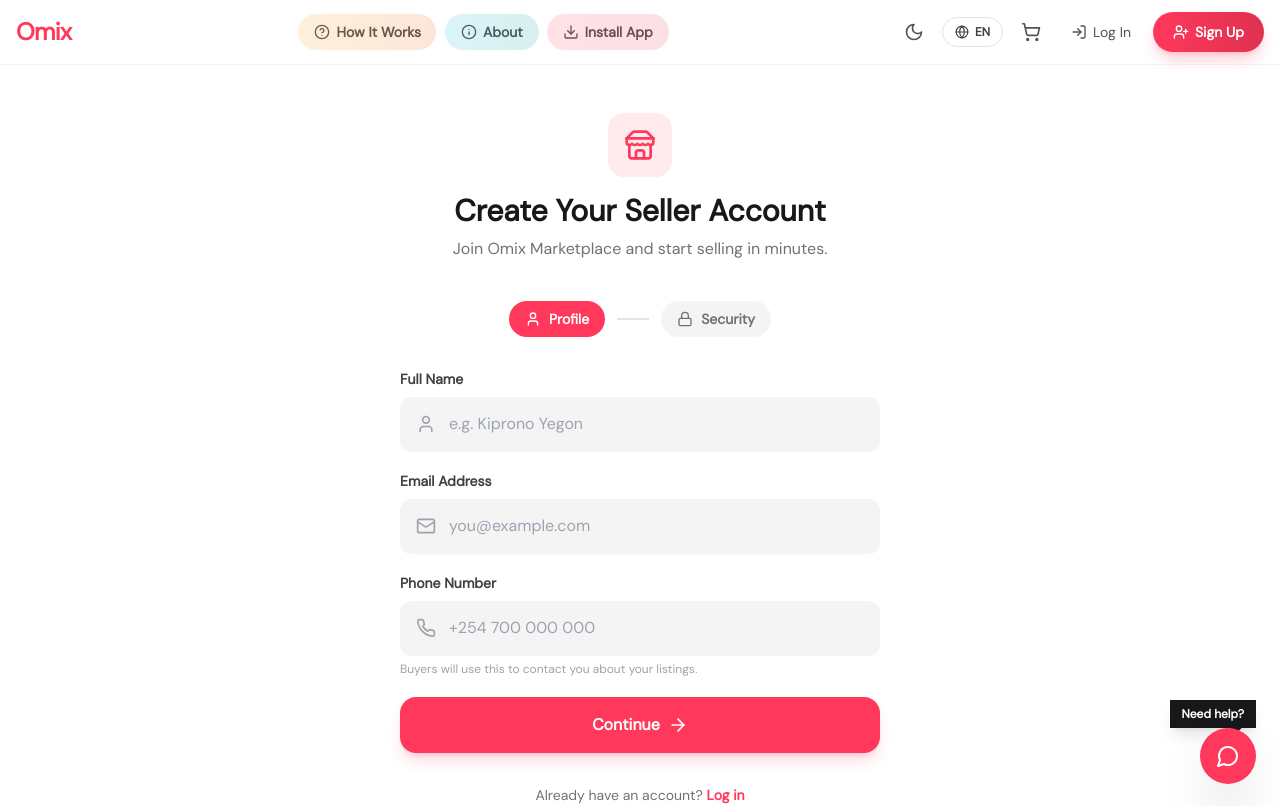
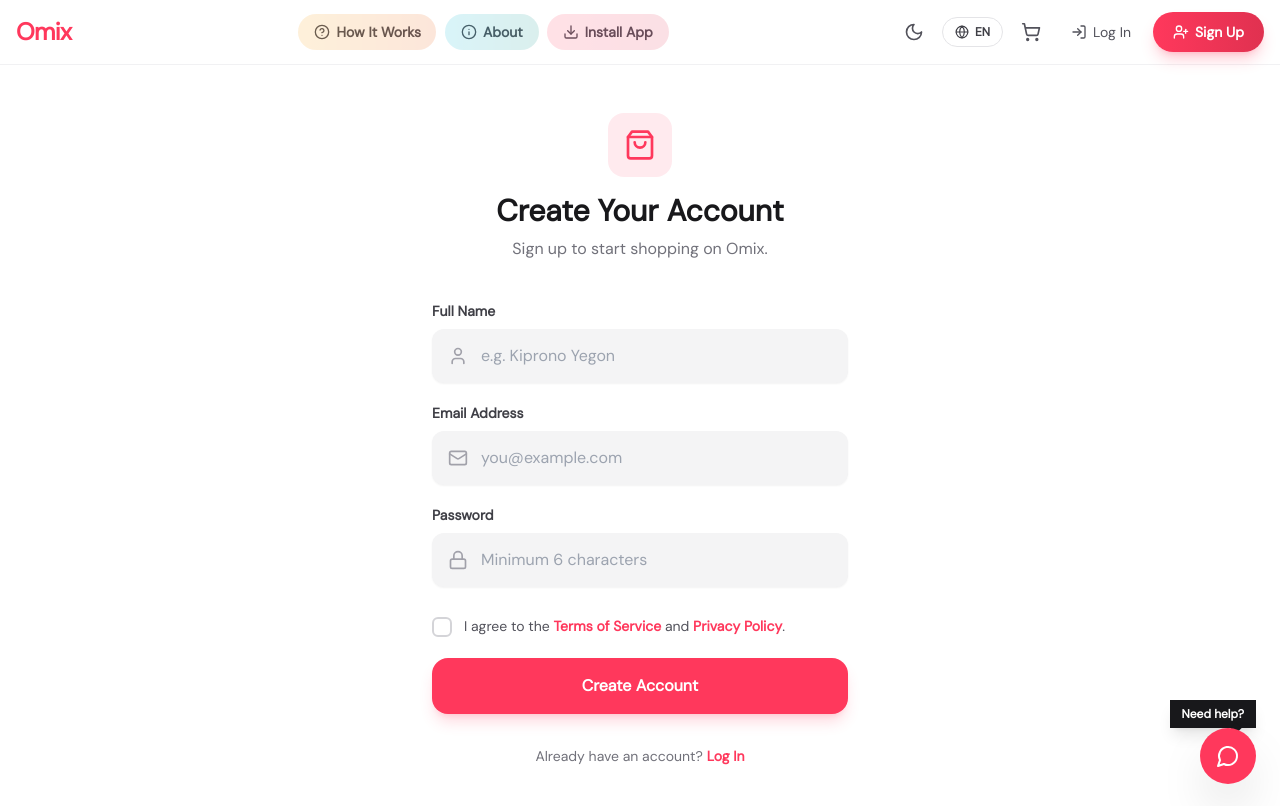
Before and after one commit to oliver4441/stor1, a React (Vite) app: page /signup in a window 1280 px wide. Shown: the top 806 px of the page. Built offline with nearby package versions, Linux system fonts and the light colour scheme.

Commit message:
fix: scrub marketplace references from user-facing pages
- Signup: simplified to buyer-only (no seller onboarding)
- About: rewritten as store (not marketplace)
- ListingDetails: 'Seller Details' → 'Sold by Omix Store'
- Navbar & Footer: already clean (no sell/wishes/events)

```diff
--- a/src/pages/About.jsx
+++ b/src/pages/About.jsx
@@ -1,18 +1,34 @@
-import { Mail, Phone } from 'lucide-react'
+import { Mail, Phone, ShoppingBag, Shield, Truck } from 'lucide-react'
 
 function About() {
   return (
     <div className="max-w-3xl mx-auto px-4 py-12 w-full" data-name="about-page">
-      <h1 className="text-4xl font-black mb-8 text-zinc-900 dark:text-white tracking-tight">About Omix</h1>
+      <h1 className="text-4xl font-black mb-8 text-zinc-900 dark:text-white tracking-tight">About Omix Store</h1>
 
       <div className="space-y-12 text-zinc-600 dark:text-zinc-300">
         <section>
           <h2 className="text-2xl font-bold mb-4 text-zinc-900 dark:text-white">What is Omix?</h2>
           <p className="leading-relaxed text-lg">
-            Omix Marketplace is a modern, clean platform designed specifically for the Kericho community.
-            We believe local commerce shouldn't be complicated by forced accounts, heavy applications, or confusing interfaces.
-            Omix gives you precisely what you need: a beautiful place to list items and a faster way to find them.
+            Omix Store is your trusted online store in Kericho, Kenya. We offer a curated selection of quality products — from electronics and fashion to home essentials and school supplies — all at great prices. Browse, add to cart, and pay easily via M-Pesa with delivery to your doorstep.
           </p>
+        </section>
+
+        <section className="grid md:grid-cols-3 gap-6">
+          <div className="bg-zinc-50 dark:bg-zinc-900 p-6 rounded-3xl border border-zinc-200 dark:border-zinc-800 text-center">
+            <ShoppingBag className="w-8 h-8 text-[#ff385c] mx-auto mb-3" />
+            <h3 className="font-bold text-zinc-900 dark:text-white mb-1">Shop Online</h3>
+            <p className="text-sm">Browse products, add to cart, and checkout in seconds.</p>
+          </div>
+          <div className="bg-zinc-50 dark:bg-zinc-900 p-6 rounded-3xl border border-zinc-200 dark:border-zinc-800 text-center">
+            <Shield className="w-8 h-8 text-[#ff385c] mx-auto mb-3" />
+            <h3 className="font-bold text-zinc-900 dark:text-white mb-1">Secure Payments</h3>
+            <p className="text-sm">Pay via M-Pesa STK push — safe, instant, no cash needed.</p>
+          </div>
+          <div className="bg-zinc-50 dark:bg-zinc-900 p-6 rounded-3xl border border-zinc-200 dark:border-zinc-800 text-center">
+            <Truck className="w-8 h-8 text-[#ff385c] mx-auto mb-3" />
+            <h3 className="font-bold text-zinc-900 dark:text-white mb-1">Fast Delivery</h3>
+            <p className="text-sm">We deliver within Kericho in 2-5 business days.</p>
+          </div>
         </section>
 
         <section className="grid md:grid-cols-2 gap-8">
@@ -21,22 +37,22 @@
             <ul className="space-y-4">
               <li className="flex gap-3">
                 <div className="w-6 h-6 rounded-full bg-[#ff385c]/10 text-[#ff385c] flex-shrink-0 flex items-center justify-center text-xs font-bold">1</div>
-                <p><strong>Buyers:</strong> Browse or search for items in your area. Contact sellers directly.</p>
+                <p><strong>Browse:</strong> Search or filter products by category.</p>
               </li>
               <li className="flex gap-3">
                 <div className="w-6 h-6 rounded-full bg-[#ff385c]/10 text-[#ff385c] flex-shrink-0 flex items-center justify-center text-xs font-bold">2</div>
-                <p><strong>Sellers:</strong> Click 'Sell', fill in your details, and your listing is live instantly.</p>
+                <p><strong>Checkout:</strong> Add to cart, enter your details, and pay via M-Pesa.</p>
               </li>
               <li className="flex gap-3">
                 <div className="w-6 h-6 rounded-full bg-[#ff385c]/10 text-[#ff385c] flex-shrink-0 flex items-center justify-center text-xs font-bold">3</div>
-                <p><strong>Safety:</strong> We advocate for face-to-face exchanges for goods. Use our M-Pesa integration for safe transactions.</p>
+                <p><strong>Delivered:</strong> We deliver to your doorstep in Kericho.</p>
               </li>
             </ul>
           </div>
 
           <div className="bg-zinc-100 dark:bg-zinc-900 p-8 rounded-3xl border border-zinc-200 dark:border-zinc-800">
             <h2 className="text-xl font-bold mb-4 text-zinc-900 dark:text-white">Contact Us</h2>
-            <p className="mb-6 text-sm">Need help or want to report a listing? Reach out to our local team in Kericho.</p>
+            <p className="mb-6 text-sm">Need help with an order? Reach out to our team in Kericho.</p>
             <div className="space-y-4">
               <div className="flex items-center gap-3">
                 <Mail className="w-5 h-5 text-[#ff385c]" />
--- a/src/pages/ListingDetails.jsx
+++ b/src/pages/ListingDetails.jsx
@@ -104,20 +104,19 @@
             </div>
           )}
 
-          {listing.seller_name && (
-            <div className="border-t border-zinc-200 dark:border-zinc-800 py-6">
-              <h3 className="font-bold mb-4 text-lg">Seller Details</h3>
-              <div className="flex items-center gap-4">
-                <div className="w-12 h-12 bg-zinc-200 dark:bg-zinc-800 rounded-full flex items-center justify-center font-bold text-xl text-[#ff385c]">
-                  {listing.seller_name.charAt(0)}
-                </div>
-                <div>
-                  <p className="font-bold text-zinc-900 dark:text-white">{listing.seller_name}</p>
-                  {listing.seller_phone && <p className="text-sm text-zinc-500">{listing.seller_phone}</p>}
-                </div>
+          {/* Seller Details - Show store info */}
+          <div className="border-t border-zinc-200 dark:border-zinc-800 py-6">
+            <h3 className="font-bold mb-4 text-lg">Sold by</h3>
+            <div className="flex items-center gap-4">
+              <div className="w-12 h-12 bg-[#ff385c]/10 rounded-full flex items-center justify-center font-bold text-xl text-[#ff385c]">
+                O
+              </div>
+              <div>
+                <p className="font-bold text-zinc-900 dark:text-white">Omix Store</p>
+                <p className="text-sm text-zinc-500">Kericho, Kenya</p>
               </div>
             </div>
-          )}
+          </div>
 
           {/* Add to Cart Section */}
           <div className="mt-6 space-y-3">
--- a/src/pages/Signup.jsx
+++ b/src/pages/Signup.jsx
@@ -2,7 +2,7 @@
 import { useNavigate, Link } from 'react-router-dom';
 import { signUp } from '../utils/api';
 import { useLang } from '../utils/lang';
-import { User, Mail, Lock, Phone, ArrowRight, CheckCircle2, Store } from 'lucide-react';
+import { User, Mail, Lock, CheckCircle2, ShoppingBag } from 'lucide-react';
 
 function Signup() {
   const { t } = useLang();
@@ -13,23 +13,13 @@
   const [needsVerification, setNeedsVerification] = useState(false);
   const [registeredEmail, setRegisteredEmail] = useState('');
   const [agreed, setAgreed] = useState(false);
-  const [step, setStep] = useState(1);
   const [formData, setFormData] = useState({
     fullName: '',
     email: '',
-    phone: '',
     password: '',
   });
 
   const updateField = (field, value) => setFormData(prev => ({ ...prev, [field]: value }));
-
-  const handleContinue = () => {
-    if (!formData.fullName.trim()) { setError('Please enter your full name'); return; }
-    if (!formData.email.trim() || !formData.email.includes('@')) { setError('Please enter a valid email'); return; }
-    if (!formData.phone.trim()) { setError('Please enter your phone number'); return; }
-    setError('');
-    setStep(2);
-  };
 
   const handleSignup = async (e) => {
     e.preventDefault();
@@ -43,13 +33,12 @@
         email: formData.email,
         password: formData.password,
         fullName: formData.fullName,
-        phone: formData.phone,
       });
 
       if (result.success) {
         if (result.session) {
           setSuccess(true);
-          setTimeout(() => navigate('/dashboard'), 1500);
+          setTimeout(() => navigate('/account'), 1500);
         } else {
           setNeedsVerification(true);
           setRegisteredEmail(formData.email);
@@ -72,13 +61,13 @@
           <div className="w-16 h-16 bg-blue-100 dark:bg-blue-900/40 rounded-full flex items-center justify-center mx-auto mb-4">
             <span className="text-3xl">📧</span>
           </div>
-          <h2 className="text-2xl font-black mb-2">{t('auth.checkEmail')}</h2>
+          <h2 className="text-2xl font-black mb-2">Check Your Email</h2>
           <p className="text-zinc-500 dark:text-zinc-400 mb-2">
-            {t('auth.checkEmailDesc')} <strong className="text-zinc-700 dark:text-zinc-300">{registeredEmail}</strong>
+            We sent a verification link to <strong className="text-zinc-700 dark:text-zinc-300">{registeredEmail}</strong>
           </p>
-          <p className="text-sm text-zinc-400">{t('auth.checkEmailInstr')}</p>
+          <p className="text-sm text-zinc-400">Click the link to activate your account.</p>
         </div>
-        <Link to="/login" className="text-[#ff385c] font-bold hover:underline">{t('auth.goToLogin')}</Link>
+        <Link to="/login" className="text-[#ff385c] font-bold hover:underline">Go to Login</Link>
       </div>
     );
   }
@@ -87,37 +76,21 @@
     return (
       <div className="max-w-md mx-auto px-4 py-20 text-center">
         <div className="bg-green-100 dark:bg-green-900/20 text-green-600 p-8 rounded-3xl inline-block mb-4">
-          <h2 className="text-3xl font-black mb-2">{t('auth.accountCreated')}</h2>
-          <p className="text-zinc-500 dark:text-zinc-400">{t('auth.accountCreatedDesc')}</p>
+          <h2 className="text-3xl font-black mb-2">Account Created!</h2>
+          <p className="text-zinc-500 dark:text-zinc-400">Redirecting to your account...</p>
         </div>
       </div>
     );
   }
 
   return (
-    <div className="max-w-lg mx-auto px-4 py-12 w-full" data-name="signup-page">
-      {/* Header */}
+    <div className="max-w-md mx-auto px-4 py-12 w-full" data-name="signup-page">
       <div className="text-center mb-10">
         <div className="w-16 h-16 bg-[#ff385c]/10 rounded-2xl flex items-center justify-center mx-auto mb-4">
-          <Store className="w-8 h-8 text-[#ff385c]" />
+          <ShoppingBag className="w-8 h-8 text-[#ff385c]" />
         </div>
-        <h1 className="text-3xl font-black mb-2 text-zinc-900 dark:text-white">Create Your Seller Account</h1>
-        <p className="text-zinc-500 dark:text-zinc-400">Join Omix Marketplace and start selling in minutes.</p>
-      </div>
-
-      {/* Progress Steps */}
-      <div className="flex items-center justify-center gap-3 mb-8">
-        <div className={`flex items-center gap-2 px-4 py-2 rounded-full text-sm font-bold transition-all ${step >= 1 ? 'bg-[#ff385c] text-white' : 'bg-zinc-100 dark:bg-zinc-800 text-zinc-500'}`}>
-          <User className="w-4 h-4" />
-          <span className="hidden sm:inline">Profile</span>
-          <span className="sm:hidden">1</span>
-        </div>
-        <div className="w-8 h-0.5 bg-zinc-200 dark:bg-zinc-700" />
-        <div className={`flex items-center gap-2 px-4 py-2 rounded-full text-sm font-bold transition-all ${step >= 2 ? 'bg-[#ff385c] text-white' : 'bg-zinc-100 dark:bg-zinc-800 text-zinc-500'}`}>
-          <Lock className="w-4 h-4" />
-          <span className="hidden sm:inline">Security</span>
-          <span className="sm:hidden">2</span>
-        </div>
+        <h1 className="text-3xl font-black mb-2 text-zinc-900 dark:text-white">Create Your Account</h1>
+        <p className="text-zinc-500 dark:text-zinc-400">Sign up to start shopping on Omix.</p>
       </div>
 
       {error && (
@@ -126,9 +99,7 @@
         </div>
       )}
 
-      {/* Step 1: Profile Info */}
-      {step === 1 && (
-        <div className="space-y-5">
+      <form onSubmit={handleSignup} className="space-y-5">
         <div>
           <label className="block text-sm font-bold mb-2 text-zinc-700 dark:text-zinc-300">Full Name</label>
           <div className="relative">
@@ -156,48 +127,7 @@
           </div>
         </div>
         <div>
-            <label className="block text-sm font-bold mb-2 text-zinc-700 dark:text-zinc-300">Phone Number</label>
-            <div className="relative">
-              <Phone className="absolute left-4 top-1/2 -translate-y-1/2 w-5 h-5 text-zinc-400" />
-              <input
-                type="tel"
-                value={formData.phone}
-                onChange={e => updateField('phone', e.target.value)}
-                placeholder="+254 700 000 000"
-                className="w-full pl-12 pr-4 py-3.5 rounded-xl bg-zinc-100 dark:bg-zinc-900 border border-transparent focus:border-[#ff385c] focus:bg-white dark:focus:bg-zinc-950 focus:outline-none text-zinc-900 dark:text-white transition-all shadow-sm"
-              />
-            </div>
-            <p className="text-xs text-zinc-400 mt-1.5">Buyers will use this to contact you about your listings.</p>
-          </div>
-
-          <button
-            onClick={handleContinue}
-            className="w-full bg-[#ff385c] text-white font-black py-4 rounded-2xl hover:bg-[#e03150] transition-all shadow-lg shadow-[#ff385c]/20 flex items-center justify-center gap-2"
-          >
-            Continue
-            <ArrowRight className="w-5 h-5" />
-          </button>
-        </div>
-      )}
-
-      {/* Step 2: Password & Agreement */}
-      {step === 2 && (
-        <form onSubmit={handleSignup} className="space-y-5">
-          <div className="bg-zinc-50 dark:bg-zinc-900/50 rounded-2xl p-4 flex items-center gap-3">
-            <div className="w-10 h-10 bg-[#ff385c]/10 rounded-full flex items-center justify-center flex-shrink-0">
-              <User className="w-5 h-5 text-[#ff385c]" />
-            </div>
-            <div className="min-w-0">
-              <p className="font-bold text-zinc-900 dark:text-white text-sm truncate">{formData.fullName}</p>
-              <p className="text-xs text-zinc-500 truncate">{formData.email}</p>
-            </div>
-            <button type="button" onClick={() => setStep(1)} className="ml-auto text-xs font-bold text-[#ff385c] hover:underline flex-shrink-0">
-              Edit
-            </button>
-          </div>
-
-          <div>
-            <label className="block text-sm font-bold mb-2 text-zinc-700 dark:text-zinc-300">Create Password</label>
+          <label className="block text-sm font-bold mb-2 text-zinc-700 dark:text-zinc-300">Password</label>
           <div className="relative">
             <Lock className="absolute left-4 top-1/2 -translate-y-1/2 w-5 h-5 text-zinc-400" />
             <input
@@ -213,7 +143,6 @@
           </div>
         </div>
 
-          {/* User Agreement */}
         <label className="flex items-start gap-3 cursor-pointer group pt-2">
           <div className="relative mt-0.5">
             <input
@@ -232,13 +161,12 @@
         </label>
 
         <button type="submit" disabled={loading} className="w-full bg-[#ff385c] text-white font-black py-4 rounded-2xl hover:bg-[#e03150] transition-all disabled:opacity-50 shadow-lg shadow-[#ff385c]/20">
-            {loading ? t('auth.creatingAccount') : 'Create Account & Start Selling'}
+          {loading ? 'Creating Account...' : 'Create Account'}
         </button>
       </form>
-      )}
 
       <p className="mt-8 text-center text-zinc-500 text-sm">
-        {t('auth.hasAccount')} <Link to="/login" className="text-[#ff385c] font-bold hover:underline">{t('auth.logIn')}</Link>
+        Already have an account? <Link to="/login" className="text-[#ff385c] font-bold hover:underline">Log In</Link>
       </p>
     </div>
   );
```
Lines whose indentation alone changed are shown as unchanged.
